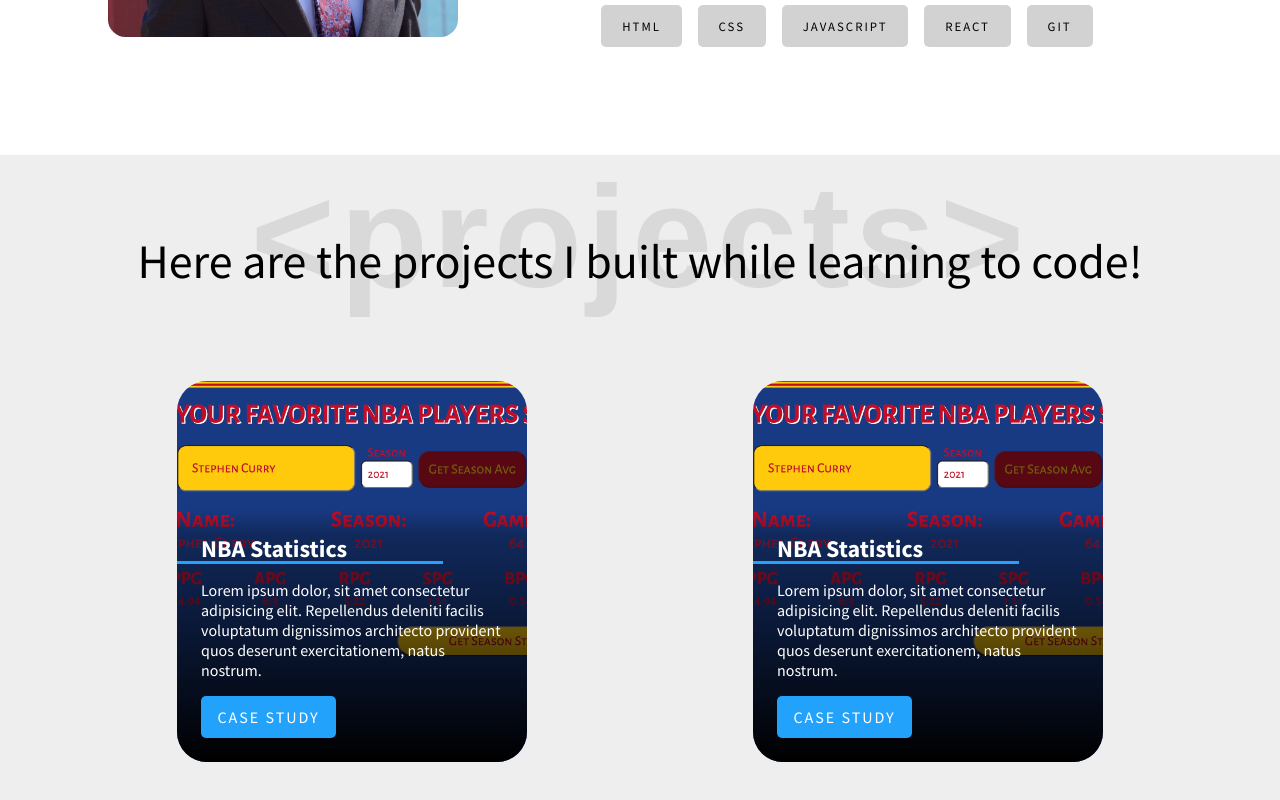
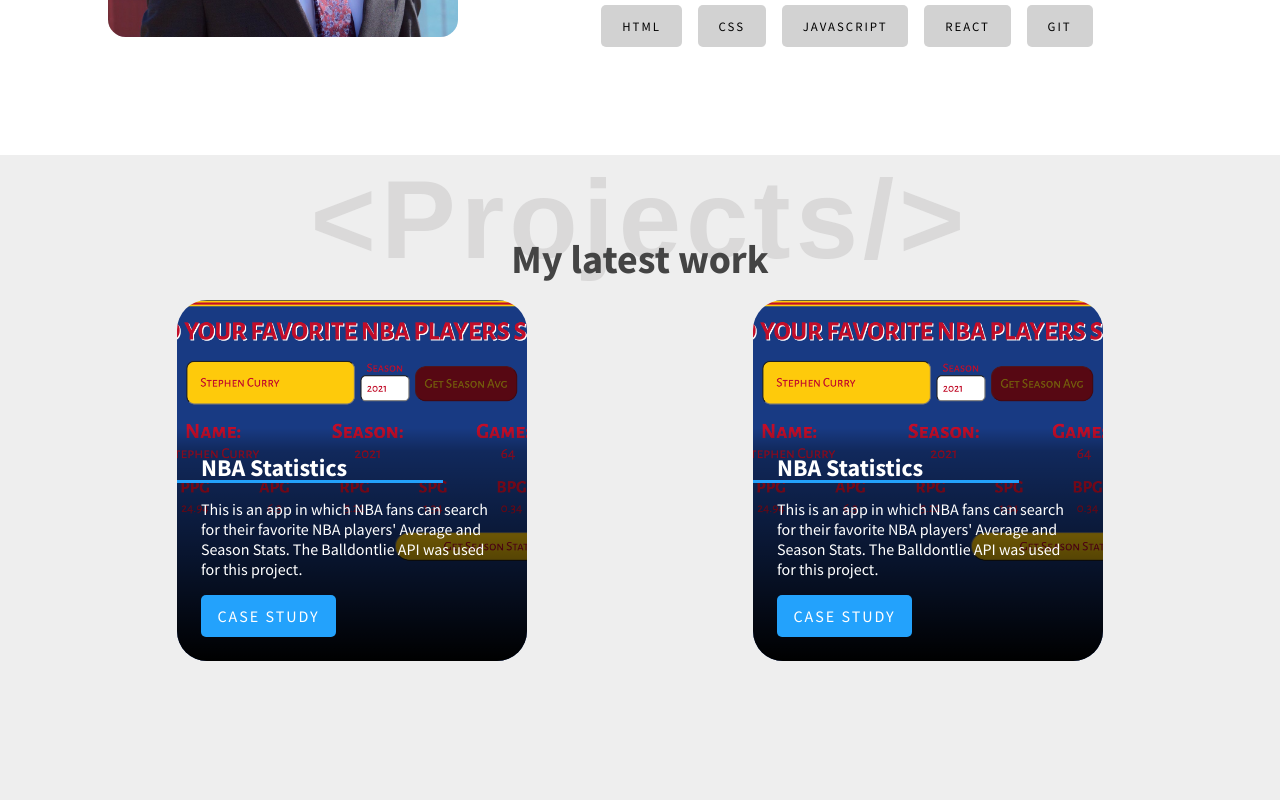
Before and after one commit to singhimat99/himat-singh-portfolio, a React (Vite) app: page / in a window 1280 px wide. Shown: the part 1195-1995 px from the top of the page. Built offline with nearby package versions, Linux system fonts and the light colour scheme; a web font is replaced by a local one.

Commit message:
just added the project data file and project card component, need to add actual projects next and maybe style it up a little bit better

```diff
--- /dev/null
+++ b/src/components/Projects/ProjectCard.jsx
@@ -0,0 +1,18 @@
+import React from "react";
+
+export default function ProjectCard({ imageUrl, title, description }) {
+  return (
+    <div
+      className="project-card"
+      style={{
+        backgroundImage: `url(${imageUrl})`,
+      }}
+    >
+      <div className="project-card-content">
+        <h2>{title}</h2>
+        <p>{description}</p>
+        <a href="#">CASE STUDY</a>
+      </div>
+    </div>
+  );
+}
--- a/src/components/Projects/Projects.css
+++ b/src/components/Projects/Projects.css
@@ -15,17 +15,21 @@
   align-items: center;
   justify-content: center;
   flex-direction: column;
+  position: relative;
 }
 .projects_content-title h1 {
   font-family: "M PLUS Code Latin", sans-serif;
-  font-size: 9rem;
+  font-size: 7rem;
   color: rgba(198, 196, 196, 0.5);
   letter-spacing: 5px;
+  /* border: 2px solid red; */
+  margin-bottom: 1rem;
 }
-.projects_content-title p {
-  font-size: 3rem;
-  color: black;
-  transform: translateY(-150%);
+.projects_content-title h3 {
+  font-size: 2.5rem;
+  color: #444;
+  position: absolute;
+  bottom: 1rem;
 }
 .projects_content-all-projects {
   /* height: 75%; */
@@ -36,7 +40,7 @@
   place-items: center;
 }
 .project-card {
-  background-image: url("../images/nba_stats_project_screenshot.png");
+  /* background-image: url("../images/nba_stats_project_screenshot.png"); */
   background-size: cover;
   background-repeat: no-repeat;
   background-position: center;
@@ -96,7 +100,7 @@
   border-radius: 5px;
 }
 
-@media (hover) {
+/* @media (hover) {
   .project-card-content h2::after {
     transform: scaleX(0);
   }
@@ -109,4 +113,4 @@
   .project-card-content {
     transform: translateY(75%);
   }
-}
+} */
--- a/src/components/Projects/Projects.jsx
+++ b/src/components/Projects/Projects.jsx
@@ -1,38 +1,27 @@
 import React from "react";
 import "./Projects.css";
-import projectImage from "../images/nba_stats_project_screenshot.png";
+import { projectsData } from "./ProjectsData";
+import ProjectCard from "./ProjectCard";
 
 export default function Projects() {
   return (
     <section className="projects-page" id="projects">
       <div className="projects_content">
         <div className="projects_content-title">
-          <h1>{"<projects>"}</h1>
-          <p>Here are the projects I built while learning to code!</p>
+          <h1>{"<Projects/>"}</h1>
+          <h3>My latest work</h3>
         </div>
         <div className="projects_content-all-projects">
-          <div className="project-card">
-            <div className="project-card-content">
-              <h2>NBA Statistics</h2>
-              <p>
-                Lorem ipsum dolor, sit amet consectetur adipisicing elit.
-                Repellendus deleniti facilis voluptatum dignissimos architecto
-                provident quos deserunt exercitationem, natus nostrum.
-              </p>
-              <a href="#">CASE STUDY</a>
-            </div>
-          </div>
-          <div className="project-card">
-            <div className="project-card-content">
-              <h2>NBA Statistics</h2>
-              <p>
-                Lorem ipsum dolor, sit amet consectetur adipisicing elit.
-                Repellendus deleniti facilis voluptatum dignissimos architecto
-                provident quos deserunt exercitationem, natus nostrum.
-              </p>
-              <a href="#">CASE STUDY</a>
-            </div>
-          </div>
+          {projectsData.map((project) => {
+            return (
+              <ProjectCard
+                key={project.id}
+                imageUrl={project.imageUrl}
+                title={project.title}
+                description={project.description}
+              />
+            );
+          })}
         </div>
       </div>
     </section>
--- /dev/null
+++ b/src/components/Projects/ProjectsData.js
@@ -0,0 +1,18 @@
+import nbaStatsProjectImage from "../images/project-images/nba_stats_project_screenshot.png";
+
+export const projectsData = [
+  {
+    id: 1,
+    title: "NBA Statistics",
+    description:
+      "This is an app in which NBA fans can search for their favorite NBA players' Average and Season Stats. The Balldontlie API was used for this project.",
+    imageUrl: nbaStatsProjectImage,
+  },
+  {
+    id: 2,
+    title: "NBA Statistics",
+    description:
+      "This is an app in which NBA fans can search for their favorite NBA players' Average and Season Stats. The Balldontlie API was used for this project.",
+    imageUrl: nbaStatsProjectImage,
+  },
+];
```
Also changed, not shown: src/components/images/project-images/nba_stats_project_screenshot.png (renamed from src/components/images/nba_stats_project_screenshot.png).
